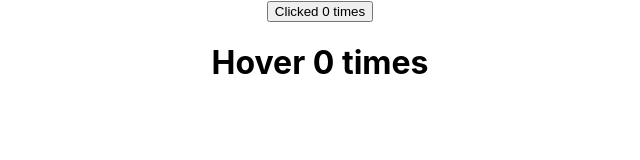
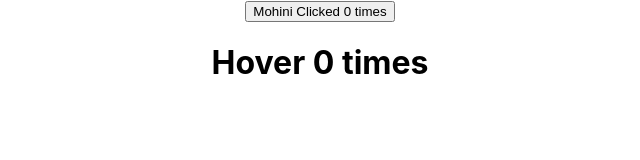
Before and after one commit to mistrymohini/ReactDemoProject, a React (Create React App) app: page / in a window 1280 px wide. Shown: the top 160 px of the page, without its empty margins (320-960 px from the left). Built offline with nearby package versions, Linux system fonts and the light colour scheme.

Commit message:
Use Spread Attribute in HOC to identified a Component parameter

```diff
--- a/src/Component/ClickCounter.js
+++ b/src/Component/ClickCounter.js
@@ -6,7 +6,7 @@
   render() {
     const {count,incrementCount}=this.props
     return (
-      <button onClick={incrementCount}>{this.props.name}Clicked {count} times </button>
+      <button onClick={incrementCount}>{this.props.name} Clicked {count} times </button>
     )
   }
 }
--- a/src/Component/WithCounter.js
+++ b/src/Component/WithCounter.js
@@ -16,7 +16,7 @@
           }
         render()
         {
-            return <WrappedComponent count={this.state.count} incrementCount={this.incrementCount}/>
+            return <WrappedComponent count={this.state.count} incrementCount={this.incrementCount} {...this.props}/>
         }
     }
     return WithCounter
```
